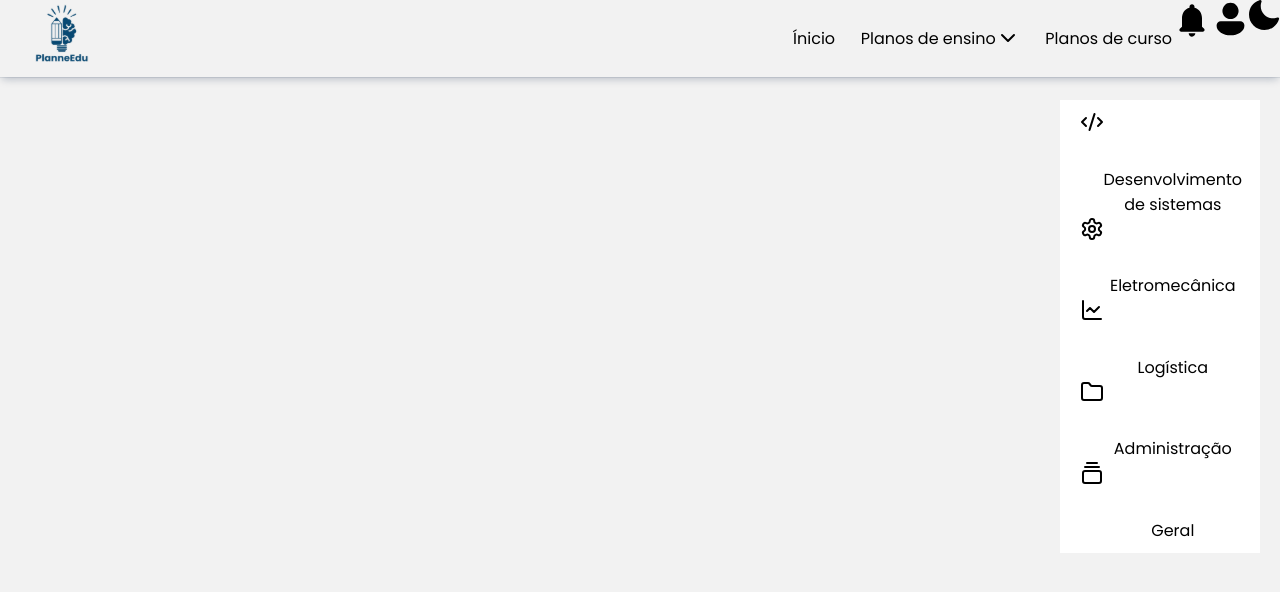
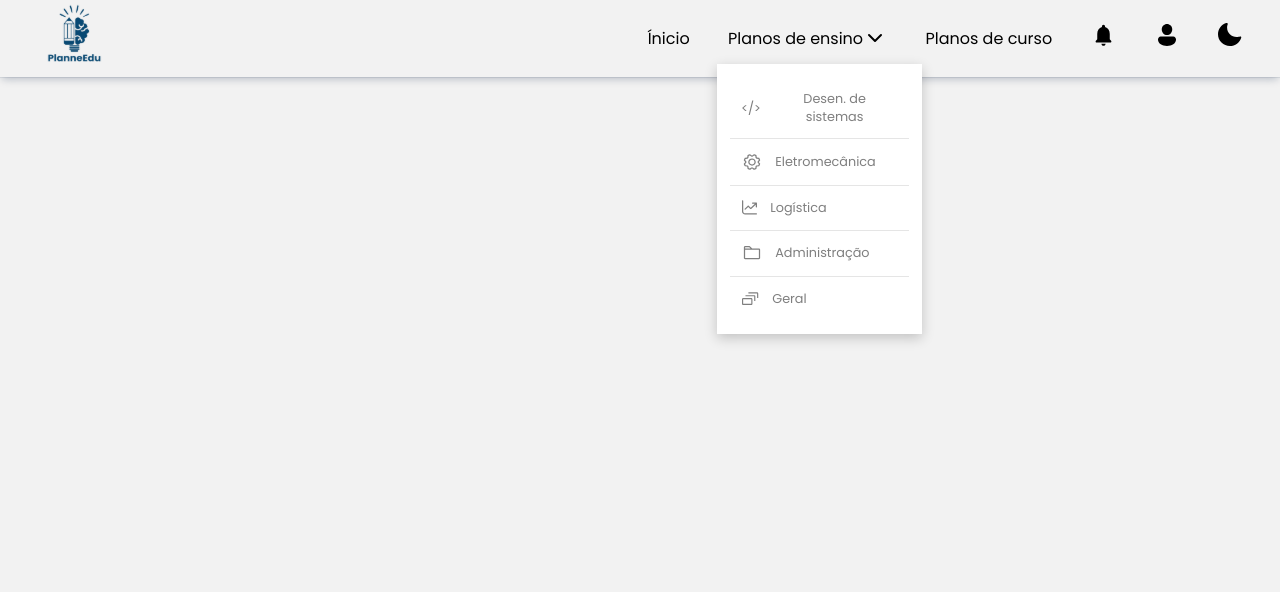
Before and after one commit to larissacoelho21/PlanneEdu-FrontEnd, a React (Vite) app in the folder PlanneEdu_Front/: page /navbar in a window 1280 px wide. Both pictures are taken after a click on the element "Planos de ensino". Shown: the top 592 px of the page. Built offline with nearby package versions, Linux system fonts and the light colour scheme.

Commit message:
finalizando detalhes da navBar

```diff
--- a/PlanneEdu_Front/src/Components/NavBar-Professores/navBarProfessor.css
+++ b/PlanneEdu_Front/src/Components/NavBar-Professores/navBarProfessor.css
@@ -16,7 +16,7 @@ ul {
     list-style: none;
 }
 
-a{
+a {
     text-decoration: none;
 
 }
@@ -24,46 +24,48 @@ a{
 link:active {
     color: #074973;
 }
-.left-side, .navbar-nav, .profile {
+
+.left-side,
+.navbar-nav,
+.profile {
     display: flex;
 }
+
 /* estilizando imagem logo */
 
 .nav-logo img {
     width: 0 auto;
     height: 5vw;
-    margin-left: 2vw;
+    margin-left: 3vw;
 }
 
 /* estilizando lista */
-.navbar-nav a{
+.navbar-nav a {
     font-family: var(--font);
     color: black;
     text-align: center;
     display: flex;
     justify-content: center;
-    margin-left: 2vw;
+    margin-left: 3vw;
     margin-top: 2vw;
 }
 
+.navbar-link:hover {
+    color: #074973;
+    font-weight: bold;
+    border-bottom: #074973 solid 2px;
+    transition: 100ms ease-out;
+}
+
+/* estilizando o menu */
 .dropdown-menu {
     position: absolute;
-    top: 100px;
-    right: 20px;
+    top: 5vw;
+    right: 28vw;
     background-color: #fff;
-    padding: 10px 20px;
-    width: 200px;
-}
-
-.dropdown-menu::before {
-    content: '';
-    position: absolute;
-    top: -5px;
-    right: 20px;
-    height: 20px;
-    width: 20px;
-    background: var(--secondary-bg);
-    transform: rotate(45deg);
+    padding: 1vw 1vw;
+    width: 16vw;
+    box-shadow: rgba(0, 0, 0, 0.2) 0px 4px 12px;
 }
 
 .dropdown-menu.active {
@@ -73,9 +75,63 @@ link:active {
     transition: var(--speed) ease;
 }
 
-.dropdown-menu.inactive{
+.dropdown-menu.inactive {
     opacity: 0;
     visibility: hidden;
     transform: translateY(-20px);
     transition: var(--speed) ease;
 }
+
+.dropdown-menu li:not(:first-child) {
+    border-top: 1px solid rgba(0, 0, 0, 0.10);
+}
+
+
+.dropdownItem {
+    display: flex;
+    align-items: center;
+    padding: 1vw;
+}
+
+.dropdownItem img {
+    max-width: 2vw;
+    margin-right: 1vw;
+    align-self: center;
+    transition: var(--speed);
+}
+
+.dropdownItem img:hover {
+    cursor: pointer;
+}
+
+.dropdownItem a {
+    font-size: 1vw;
+    max-width: 15vw;
+    color: #7F7F7F;
+    align-self: center;
+    margin: 0;
+    transition: var(--speed);
+}
+
+.menu-a:hover {
+    color: #074973;
+}
+
+/* ícones lateral direita */
+
+.profile {
+    display: flex;
+    align-items: center;
+}
+
+.profile img {
+    width: 0 auto;
+    height: 2vw;
+    margin-left: 3vw;
+}
+
+.darkMode img {
+    margin-right: 3vw;
+    width: 0 auto;
+    height: 1.8vw;
+}
--- a/PlanneEdu_Front/src/Components/NavBar-Professores/navBarProfessor.tsx
+++ b/PlanneEdu_Front/src/Components/NavBar-Professores/navBarProfessor.tsx
@@ -3,32 +3,38 @@ import LogoName from "../../assets/logoname.svg"
 import Notifications from "../../assets/notifications.svg"
 import Profile from "../../assets/profile.svg"
 import DarkMode from "../../assets/darkmode.svg"
+import DsIcon from "../../assets/dsIcon.svg"
+import Eletromecanica from "../../assets/eletroIcon.svg"
+import Logistica from "../../assets/logIcon.svg"
+import AdmIcon from "../../assets/folderIcon.svg"
+import Geral from "../../assets/geralIcon.svg"
+
 
 /* Icons */
-import { Settings } from 'lucide-react';
+/* import { Settings } from 'lucide-react';
 import { CodeXml } from 'lucide-react';
 import { GalleryVerticalEnd } from 'lucide-react';
 import { Folder } from 'lucide-react';
-import { ChartLine } from 'lucide-react';
-import { ChevronDown } from 'lucide-react';
+import { ChartLine } from 'lucide-react'; */
+import { AlignCenter, ChevronDown } from 'lucide-react';
 
 /* funções react */
 import { Link } from "react-router-dom";
-import { ReactNode, useEffect, useRef, useState } from "react"
+import { /* ReactNode */ useEffect, useRef, useState } from "react"
 
 /* css */
 import "../NavBar-Professores/navBarProfessor.css"
 
 interface DropdownItemProps {
-    icon: ReactNode;
+    img: string;
     text: string;
 }
 
 function DropdownItem(props: DropdownItemProps) {
     return (
         <li className='dropdownItem'>
-            <i>{props.icon}</i>
-            <Link to="#"> {props.text} </Link>
+            <img src={props.img} alt="" />
+            <Link className="menu-a" to="#"> {props.text} </Link>
         </li>
     );
 }
@@ -69,27 +75,33 @@ export function NavBarProfessor() {
 
                         <div className="nav-list" ref={menuRef}>
                             <ul className="navbar-nav">
-                                <div className="menu-trigger">
-                                    <Link to="/homeprofessor">Ínicio</Link>
-                                </div>
+
+                                <li>
+                                    <Link className="navbar-link" to="/homeprofessor">Ínicio</Link>
+                                </li>
+
 
                                 <li className="nav-dropdown">
                                     <div className="li-inicio" onClick={() => { setOpen(!open) }}>
-                                        <Link to="#">Planos de ensino <ChevronDown /></Link>
+                                        <Link className="navbar-link" to="#">Planos de ensino <ChevronDown /></Link>
                                     </div>
 
-                                    <div className={`dropdown-menu ${open ? 'active' : 'inactive'}`}>
-                                        <DropdownItem icon={<CodeXml />} text={"Desenvolvimento de sistemas"} />
-                                        <DropdownItem icon={<Settings />} text={"Eletromecânica"} />
-                                        <DropdownItem icon={<ChartLine />} text={"Logística"} />
-                                        <DropdownItem icon={<Folder />} text={"Administração"} />
-                                        <DropdownItem icon={<GalleryVerticalEnd />} text={"Geral"} />
-                                    </div>
+                                    <li>
+                                        <div className={`dropdown-menu ${open ? 'active' : 'inactive'}`}>
+                                            <DropdownItem img={DsIcon} text={"Desen. de sistemas"} />
+                                            <DropdownItem img={Eletromecanica} text={"Eletromecânica"} />
+                                            <DropdownItem img={Logistica} text={"Logística"} />
+                                            <DropdownItem img={AdmIcon} text={"Administração"} />
+                                            <DropdownItem img={Geral} text={"Geral"} />
+                                        </div>
+                                    </li>
+
                                 </li>
 
-                                <li><Link to="/">Planos de curso</Link></li>
+                                <li><Link className="navbar-link" to="/">Planos de curso</Link></li>
 
                             </ul>
+
                         </div>
 
                         <div className="profile">
```
